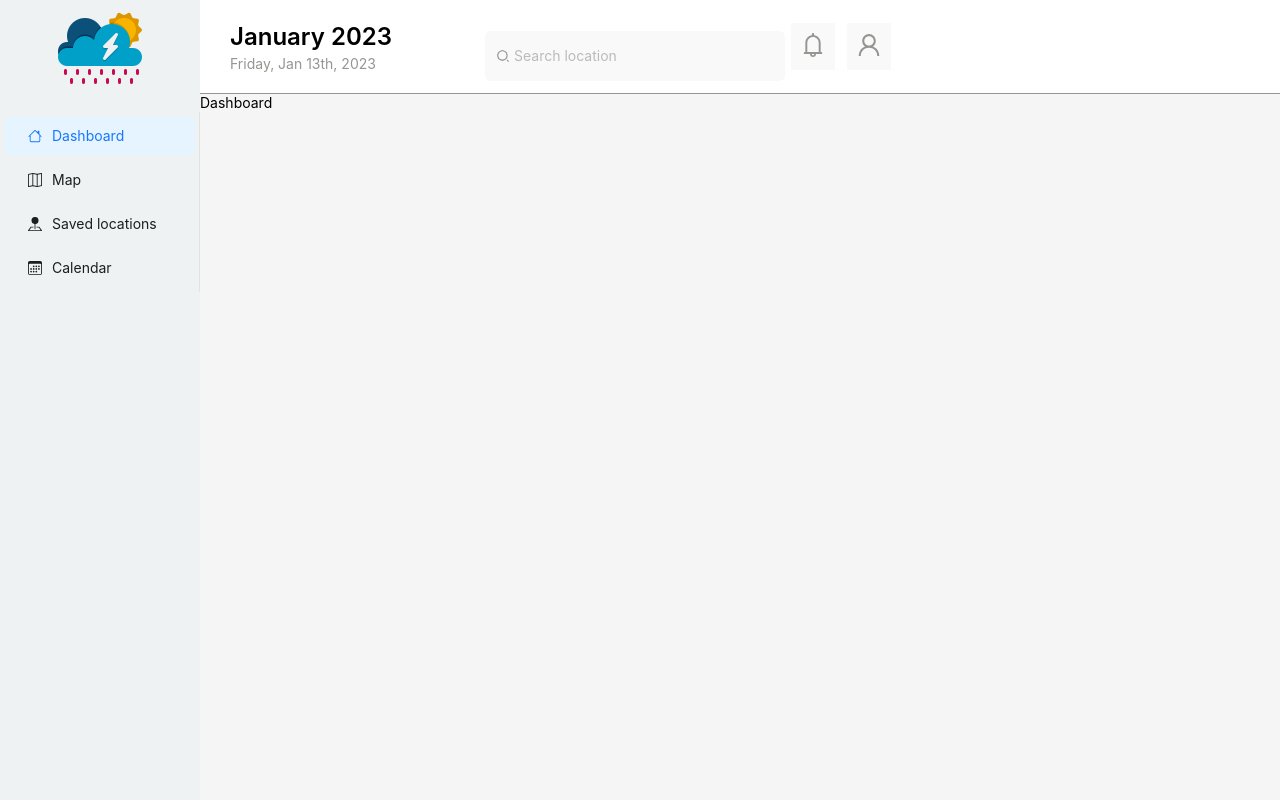
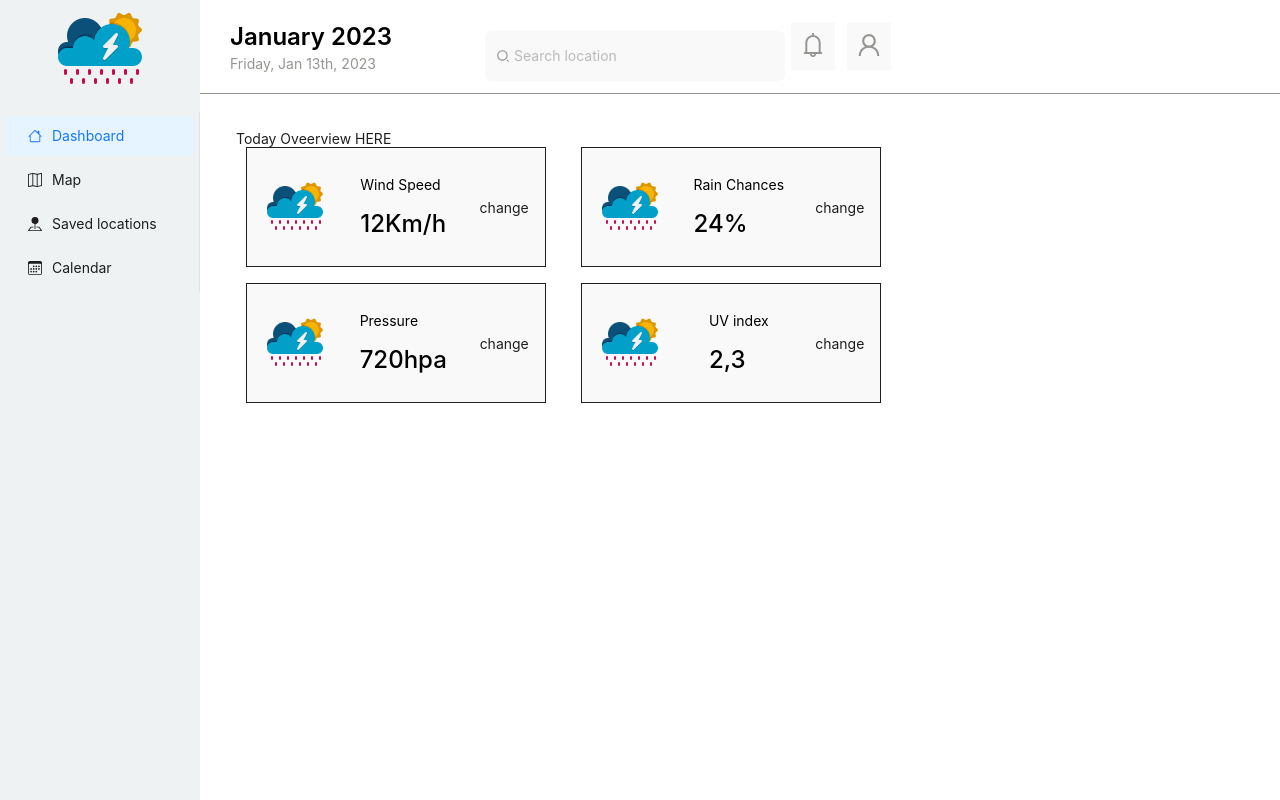
Before and after one commit to muhammadtalha242/react-typescript-d3-antd-vite-weatherApp, a React (Vite) app: page / in a window 1280 px wide. Built offline with nearby package versions, Linux system fonts and the light colour scheme; no server answers.

Commit message:
metrics added with css grid

```diff
--- a/src/components/dashboard/container.tsx
+++ b/src/components/dashboard/container.tsx
@@ -1 +1,41 @@
 import styled from "styled-components";
+const { Content } = Layout;
+
+import { Layout } from "antd";
+import { BLACK, GREY_CULTURED, WHITE } from "../../styles/colors";
+
+export const ContentContainer = styled(Content)`
+  padding: 36px;
+  background: ${WHITE};
+`;
+
+export const MetricContainer = styled.div`
+  display: flex;
+  align-items: center;
+  justify-content: space-between;
+  width: 300px;
+  height: 120px;
+  border: 1px solid;
+  background-color: ${GREY_CULTURED};
+  padding: 16px;
+
+  .center {
+    .title {
+      color: ${BLACK};
+      margin-bottom: 16px;
+    }
+    .value {
+      font-size: 24px;
+      font-weight: 500;
+      color: ${BLACK};
+    }
+  }
+`;
+
+export const MetricsContentContainer = styled.div`
+  width: 65%;
+  display: grid;
+  gap: 1rem;
+  grid-template-columns: repeat(auto-fit, minmax(300px, 1fr));
+  justify-items: center;
+`;
--- a/src/components/dashboard/index.tsx
+++ b/src/components/dashboard/index.tsx
@@ -1,5 +1,48 @@
+import { useContext, useState } from "react";
+import { WeatherContext } from "../../context/weather-api.context";
+import { ContentContainer, MetricsContentContainer } from "./container";
+import Metric, { IMetric } from "./metric";
+
+const METRICS: IMetric[] = [
+  {
+    title: "Wind Speed",
+    value: "12Km/h",
+    change: "change",
+    icon: "wind-speed",
+  },
+  {
+    title: "Rain Chances",
+    value: "24%",
+    change: "change",
+    icon: "rain-chances",
+  },
+  {
+    title: "Pressure",
+    value: "720hpa",
+    change: "change",
+    icon: "pressure",
+  },
+  {
+    title: "UV index",
+    value: "2,3",
+    change: "change",
+    icon: "uv-index",
+  },
+];
+
 const Dashboard = () => {
-  return <div>Dashboard</div>;
+  const { state: weatherState } = useContext(WeatherContext);
+  console.log("🚀 ~ file: index.tsx:35 ~ Dashboard ~ weatherState", weatherState)
+  return (
+    <ContentContainer>
+      Today Oveerview HERE
+      <MetricsContentContainer>
+        {METRICS.map((metric: IMetric, index: number) => {
+          return <Metric {...metric} />;
+        })}
+      </MetricsContentContainer>
+    </ContentContainer>
+  );
 };
 
 export default Dashboard;
--- /dev/null
+++ b/src/components/dashboard/metric.tsx
@@ -0,0 +1,29 @@
+import React from "react";
+import { MetricContainer } from "./container";
+
+export interface IMetric {
+  icon: string;
+  title: string;
+  value: string;
+  change?: string;
+}
+
+
+const Metric = ({ icon, title, value, change }: IMetric) => {
+  return (
+    <MetricContainer>
+      <div className="left">
+        <div className="icon">
+          <img src="icons8-weather-96.png" width={64} height={64} />
+        </div>
+      </div>
+      <div className="center">
+        <div className="title">{title}</div>
+        <div className="value"> {value}</div>
+      </div>
+      <div className="right">{change}</div>
+    </MetricContainer>
+  );
+};
+
+export default Metric;
```
